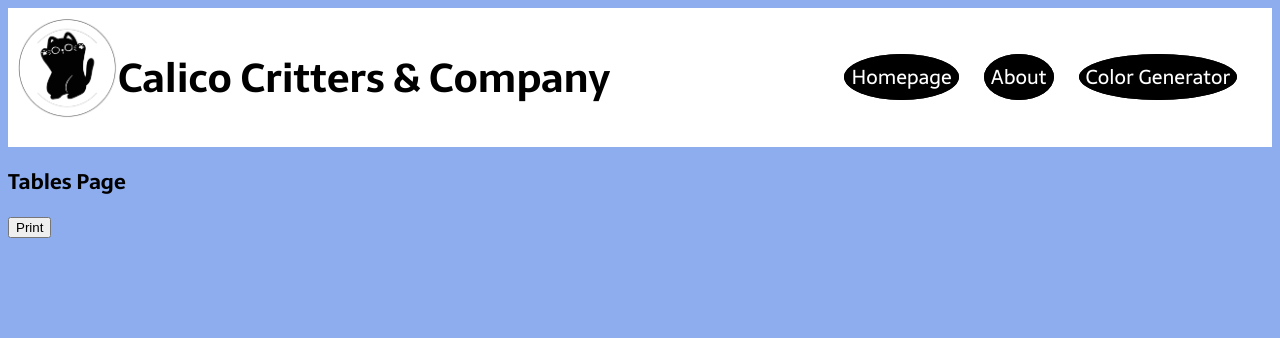
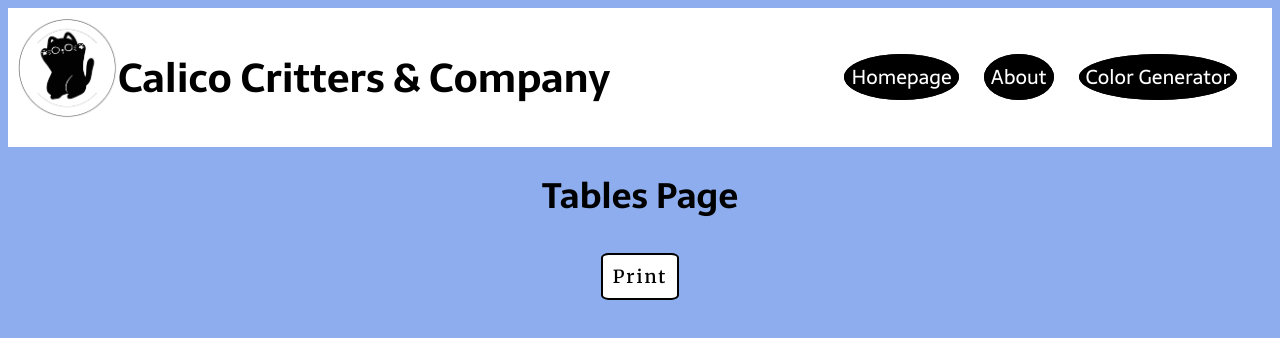
Before and after one commit to jenelisegeorge/cs312-Milestone1, an Angular app in the folder Calico-Critters/: page /color-tables in a window 1280 px wide. Shown: the top 338 px of the page. Built offline with nearby package versions, Linux system fonts and the light colour scheme; a web font is replaced by a local one.

Commit message:
fixed table1 property bugs

```diff
--- a/Calico-Critters/src/app/color-paint/color-paint.component.css
+++ b/Calico-Critters/src/app/color-paint/color-paint.component.css
@@ -19,6 +19,27 @@
     padding: 2px;
 }
 
+.print-button button{
+    margin: 15px 0;
+    display: flex;
+    justify-self: center;
+    background-color: white;
+    font-family: "Merriweather", serif;
+    padding: 10px;
+    border-radius: 10%;
+    border: solid 2px black;
+    color: black;
+    font-size: 18px;
+    font-weight: 600;
+    letter-spacing: 2px;
+}
+
+.print-button button:hover{
+    background-color: black;
+    color: white;
+    border: solid 2px white;
+}
+
 @media print {
 
     .print-button {
--- a/Calico-Critters/src/app/color-select/color-select.component.css
+++ b/Calico-Critters/src/app/color-select/color-select.component.css
@@ -5,8 +5,28 @@ table {
 td {
     border: 1px solid black;
     padding: 8px;
-    text-align: left;
+    text-align: center;
 }
+
+td{
+    background-color: white;
+    padding: 13px 0px;
+}
+
+td:first-child{
+    width: 20%;
+    background-color: #4F9858;
+}
+
+input {
+    height: 10%;
+    width: 10%;
+}
+
+table {
+    margin-bottom: 3%;
+}
+
 
 @media print {
     select {
--- a/Calico-Critters/src/app/color-select/color-select.component.html
+++ b/Calico-Critters/src/app/color-select/color-select.component.html
@@ -1,41 +1,24 @@
-
-
-    <!DOCTYPE html>
-<html>
-<body>
-
 <div *ngIf="showTable">
-
-
-
-
   <table>
-
-
-
-
-    <tr *ngFor="let r of [].constructor(rows);">
-
-
+    <tr *ngFor="let r of [].constructor(colors); let i = index">
       <td>
-            <input type="radio" name="selectedColor" ng-model="selectedColor" ng-value="color.color">
-            <select>
-                <option value="" selected>Select Color</option>
-                @for (color of colorList; track color) {
-                    <option [value]="color.value">{{color.viewValue}}</option>
-                  }
+        <input
+          type="radio"
+          name="selectedColor"
+          [(ngModel)]="selectedColor"
+          [value]="selectedColors[i]"
+        />
+        <select [(ngModel)]="selectedColors[i]">
+          <option
+            *ngFor="let color of colorList"
+            [value]="color.value"
+            [disabled]="isColorAvailable(color.value, i)"
+          >
+            {{ color.viewValue }}
+          </option>
         </select>
-
       </td>
-
-        <td>
-
-        </td>
+      <td></td>
     </tr>
-
-
-
-
   </table>
-
 </div>
--- a/Calico-Critters/src/app/color-select/color-select.component.ts
+++ b/Calico-Critters/src/app/color-select/color-select.component.ts
@@ -27,23 +27,24 @@ export class ColorSelectComponent {
     { value: 'yellow', viewValue: 'Yellow' },
     { value: 'green', viewValue: 'Green' },
     { value: 'blue', viewValue: 'Blue' },
-    { value: 'yellow', viewValue: 'Yellow' },
     { value: 'purple', viewValue: 'Purple' },
     { value: 'grey', viewValue: 'Grey' },
     { value: 'brown', viewValue: 'Brown' },
     { value: 'black', viewValue: 'Black' },
-    { value: 'Teal', viewValue: 'Teal' }
+    { value: 'teal', viewValue: 'Teal' }
   ];
 
   rows: number = 0;
   columns: number = 2;
   colors: number = 0;
   showTable: boolean = false;
+  selectedColors: string[] = [];
 
   constructor(private route: ActivatedRoute) {}
 
   ngOnInit(): void {
     this.route.queryParams.subscribe((params: any) => {
+
       const rows = parseInt(params['rows'], 10);
       const columns = parseInt(params['columns'], 10);
       const colors = parseInt(params['colors'], 10);
@@ -56,11 +57,24 @@ export class ColorSelectComponent {
         this.colors = colors;
       }
     });
+
+    for (let i = 0; i < this.colors; i++){
+      this.selectedColors[i] = this.colorList[i].value || '';
+    }
+
   }
 
   setDimensions(rows: number, columns: number): void {
     this.rows = rows;
+    console.log(rows);
     this.columns = 2;
     this.showTable = true;
   }
+
+  isColorAvailable(color: string, currentIndex: number): boolean{
+    return this.selectedColors.some(
+      (selected, i) => i !== currentIndex && selected === color
+    );
+  }
+
 }
--- a/Calico-Critters/src/app/color-tables/color-tables.component.css
+++ b/Calico-Critters/src/app/color-tables/color-tables.component.css
@@ -0,0 +1,7 @@
+h2{
+    font-size: 35px;
+    font-weight: bold;
+    margin-top: 5px;
+    text-align: center;
+    margin-top: 20px;
+  }
```
Lines whose indentation alone changed are shown as unchanged.
